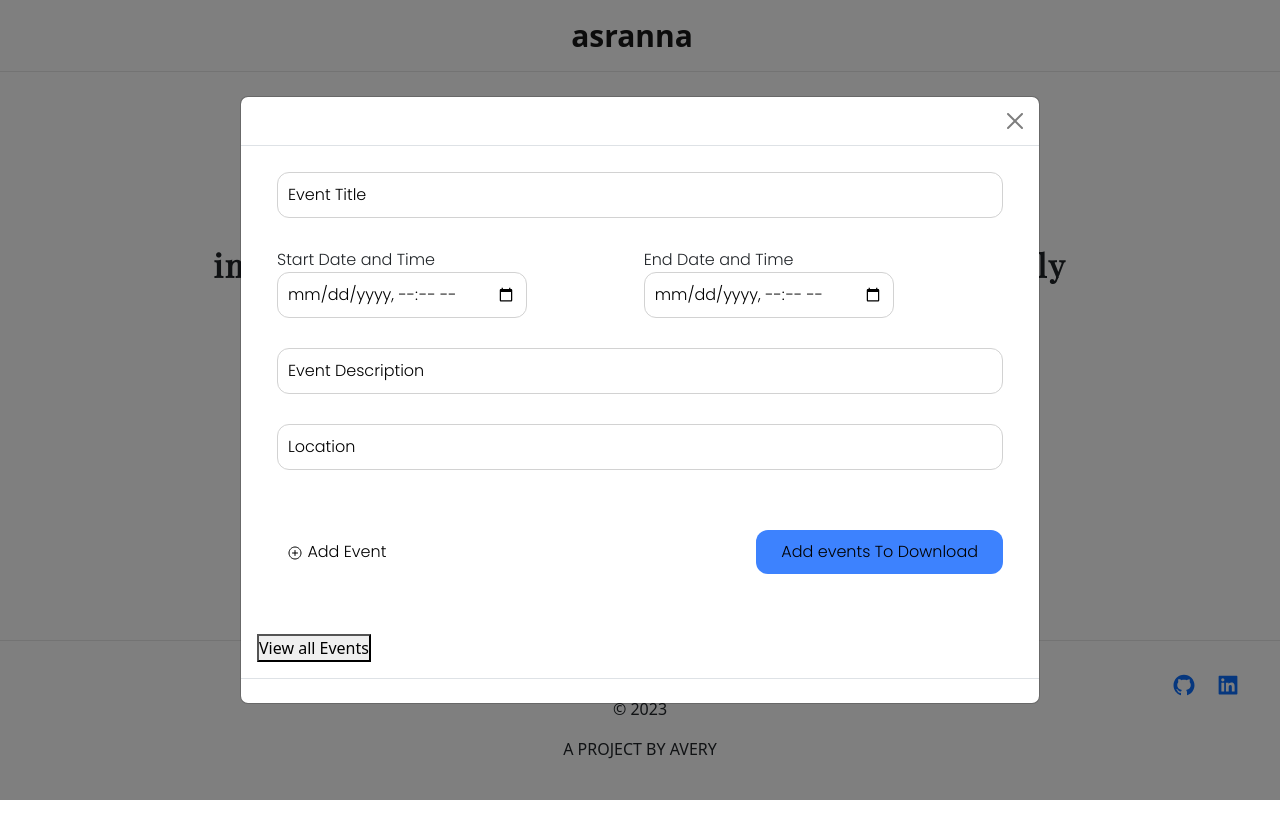
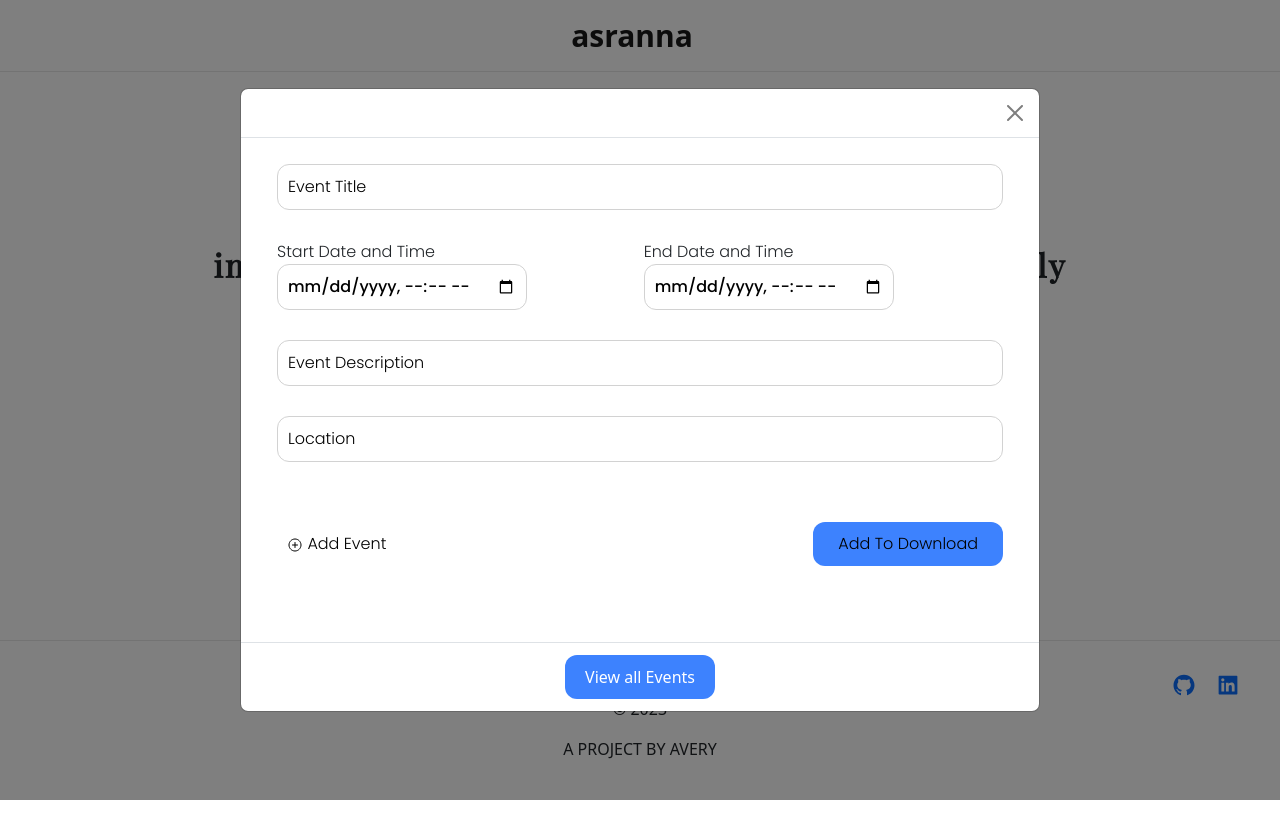
Before and after one commit to AveryLebene/asranna, a React (Vite) app: page / in a window 1280 px wide. Both pictures are taken after a click on the button "Create Event". Built offline with nearby package versions, Linux system fonts and the light colour scheme; a web font is replaced by a local one.

Commit message:
initialise readme and edit modal

```diff
--- a/src/components/Modal.jsx
+++ b/src/components/Modal.jsx
@@ -85,11 +85,6 @@ function MyModal(props) {
   const [editEvent, setEditEvent] = useState("");
 
   const [updatedEventsArray, setUpdatedEventsArray] = useState([]);
-
-  //   const formattedDate = moment("2023-02-02T04:44").format("MMM, DD, YYYY");
-  //   const formattedTime = moment("2023-02-02T04:44").format("h:mma");
-  //   console.log("formattedDate=", formattedDate);
-  //   console.log("formattedTime=", formattedTime);
 
   const clearInputs = () => {
     setTitle("");
@@ -312,15 +307,13 @@ function MyModal(props) {
                     <FiDownload /> Download ics
                   </button>
                 ) : (
-                  <button>Add events To Download</button>
+                  <button>Add To Download</button>
                 )}
               </div>
             </form>
           </div>
-          <button onClick={() => setShowEvents(!showEvents)}>
-            {showEvents ? "Hide Events" : "View all Events"}
-          </button>
 
+          <div className="events-table">
             {showEvents && (
               <div className="added-events">
                 {events < 1 ? (
@@ -402,10 +395,17 @@ function MyModal(props) {
                 )}
               </div>
             )}
+          </div>
         </Modal.Body>
         <Modal.Footer>
           {/* <Button onClick={props.onHide}>Close</Button>
            */}
+          <button
+            onClick={() => setShowEvents(!showEvents)}
+            className="showtable-btn"
+          >
+            {showEvents ? "Hide Events" : "View all Events"}
+          </button>
         </Modal.Footer>
       </Modal>
     </EventContext.Provider>
--- a/style.css
+++ b/style.css
@@ -1,6 +1,7 @@
 @import "bootstrap/dist/css/bootstrap.min.css";
 @import url("https://fonts.googleapis.com/css2?family=Playfair+Display:ital@0;1&display=swap");
-@import url("https://fonts.googleapis.com/css2?family=Poppins:wght@300&display=swap");
+
+@import url("https://fonts.googleapis.com/css2?family=Poppins:wght@300;500&display=swap");
 
 * {
   margin: 0;
@@ -89,7 +90,7 @@ body {
 
 form {
   font-family: "Poppins", sans-serif;
-  /* font-weight: 300; */
+  font-weight: 300;
 }
 
 .new-event {
@@ -117,6 +118,7 @@ input {
   border-radius: 12px;
   margin-top: 30px;
   padding: 10px 25px;
+  font-weight: 300;
 }
 
 button[type="submit"] {
@@ -130,16 +132,38 @@ button[type="submit"] {
 
 input::placeholder {
   color: #000;
+  font-weight: 300;
 }
 
 .added-events {
   margin-top: 20px;
+  font-family: Poppins, sans-serif;
+  font-weight: 300;
 }
 
-.toggle-btn {
-  /* color: #000 !important; */
+.showtable-btn {
+  text-align: center;
+  background-color: rgb(61, 130, 254);
+  border: rgb(61, 130, 254);
+  color: #fff;
+  padding: 10px 20px;
+  /* margin: auto; */
+  margin-right: auto;
+  border-radius: 12px;
+  margin-left: 25px;
 }
 
+.events-table {
+  margin: 0 20px;
+}
+
+/* thead {
+  font-weight: 500;
+} */
+
+button:hover {
+  border: 1px solid #000 !important;
+}
 @media only screen and (min-width: 768px) {
   #home {
     height: 70vh;
@@ -149,6 +173,11 @@ input::placeholder {
     display: flex;
     justify-content: space-between;
     /* padding: 0 15%; */
+  }
+
+  .showtable-btn {
+    /* margin-right: 0; */
+    margin: auto;
   }
 }
 
```
Also changed, not shown: 1 other file (tests, documents, lock files or other folders). Lines whose indentation alone changed are shown as unchanged.
